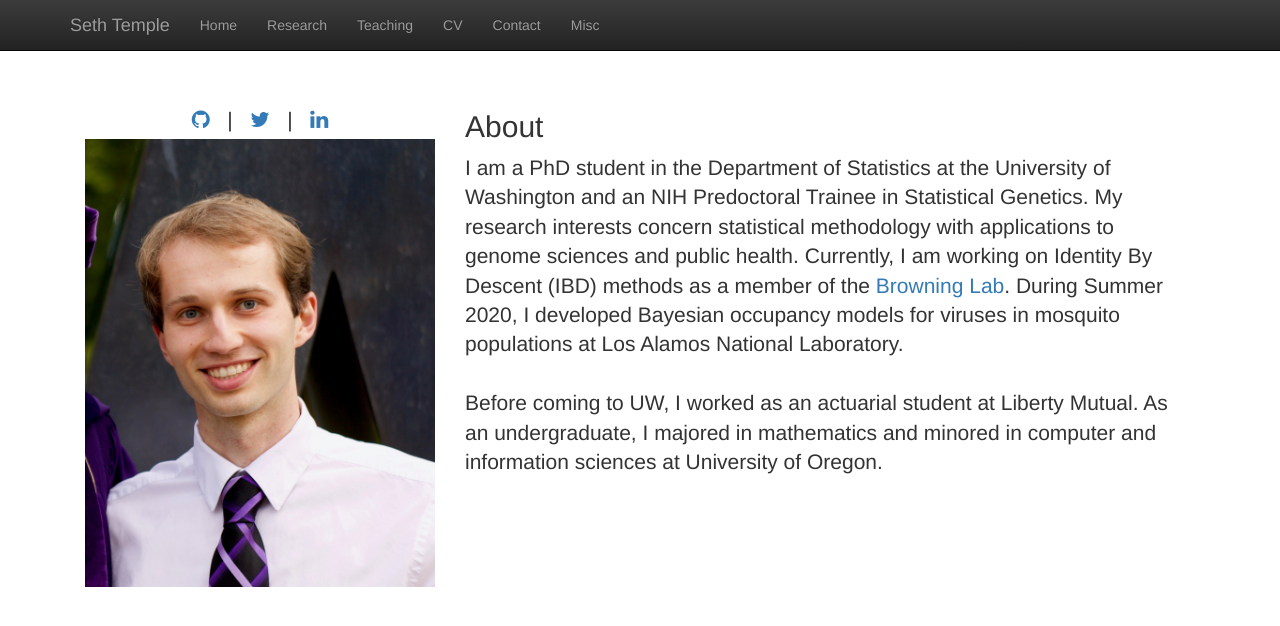
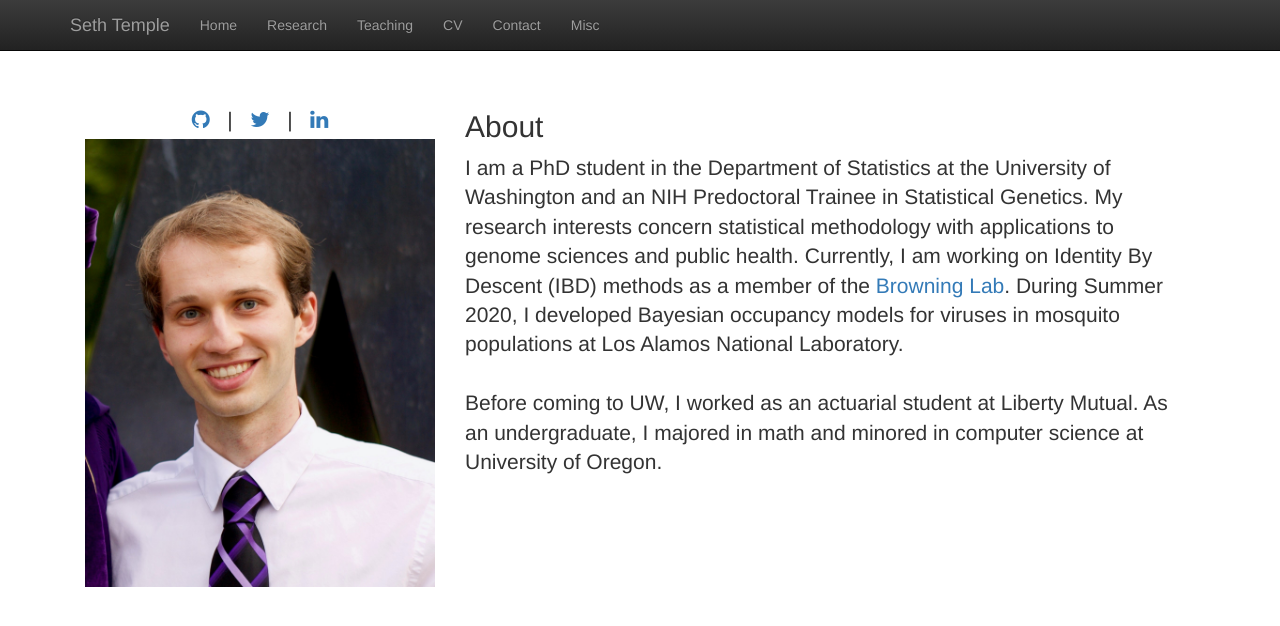
Before and after one commit to sdtemple/sdtemple.github.io, a Jekyll site: the page built from index.html, in a window 1280 px wide. Shown: the top 626 px of the page. Built offline with Jekyll 4.4.1, drawn with Linux system fonts in a browser that asks for light colours; nearby versions of some CDN libraries; library files that are not in the unit come from our copies.

Commit message:
Update index.html

```diff
--- a/index.html
+++ b/index.html
@@ -27,7 +27,7 @@ title:  'Seth Temple'
     During Summer 2020, I developed Bayesian occupancy models for viruses in mosquito populations at Los Alamos National Laboratory.<br/>
 <br/>
 Before coming to UW, I worked as an actuarial student at Liberty Mutual.
-    As an undergraduate, I majored in mathematics and minored in computer and information sciences at University of Oregon.
+    As an undergraduate, I majored in math and minored in computer science at University of Oregon.
   </p>
 </div>
 </div>
```
